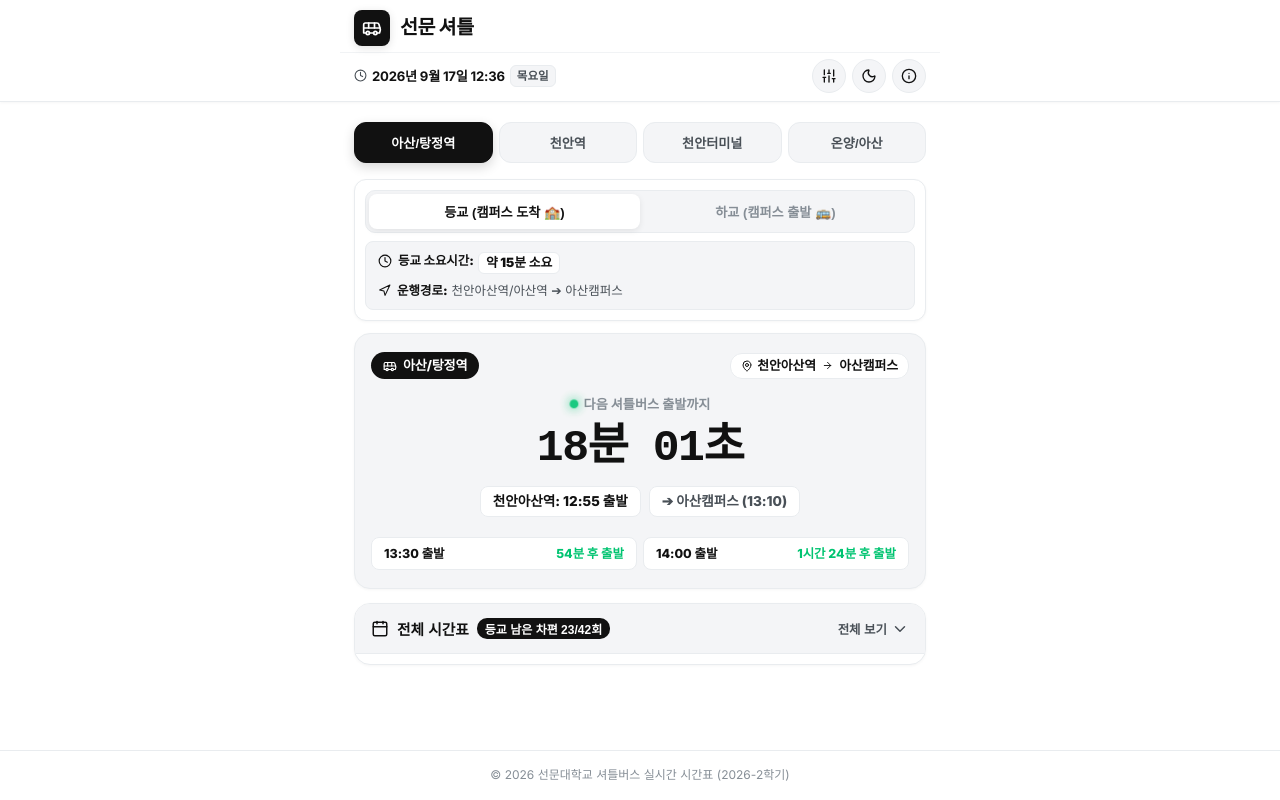
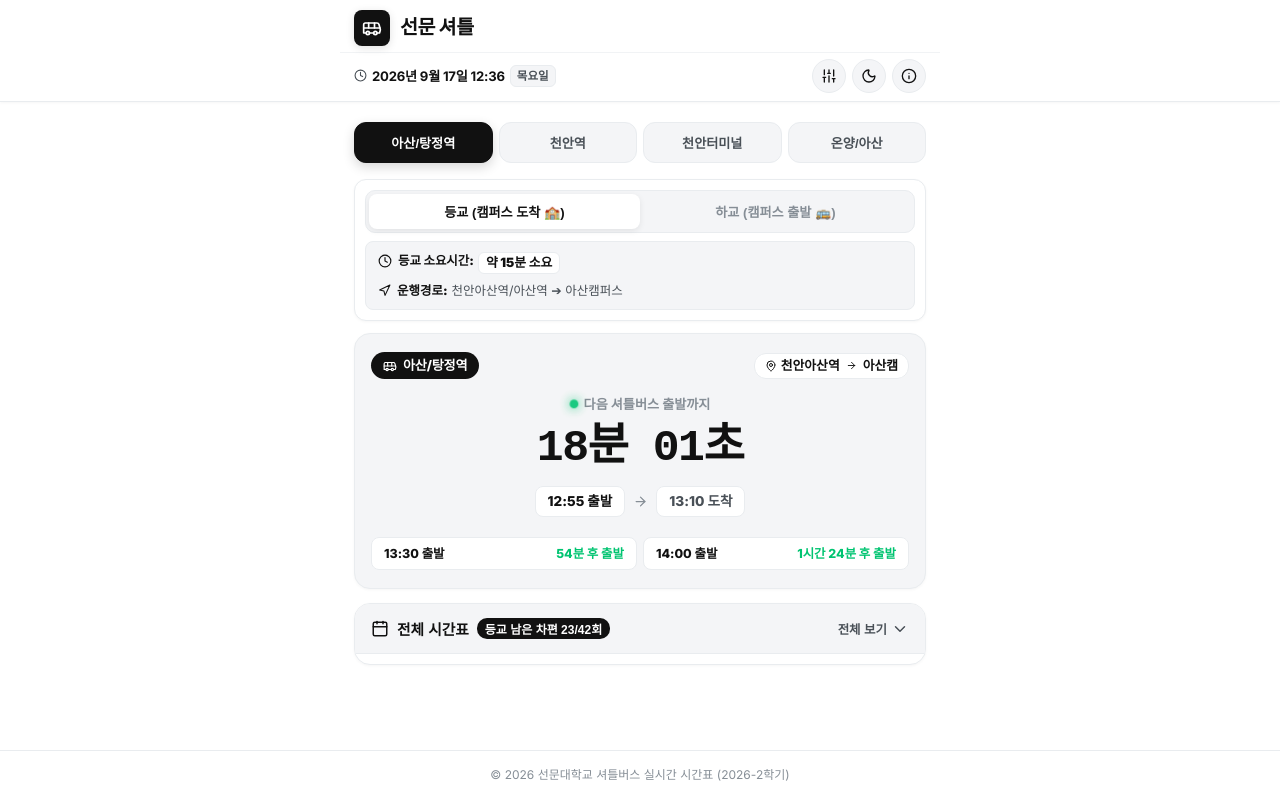
Before and after one commit to totk0626/sunmoon-shuttle, a React (Vite) app: page / in a window 1280 px wide. Built offline with nearby package versions, Linux system fonts and the light colour scheme.

Commit message:
Simplify widget time display: show HH:MM 출발 → HH:MM 도착, rename 아산캠퍼스 to 아산캠

```diff
--- a/src/components/NextShuttleCard.jsx
+++ b/src/components/NextShuttleCard.jsx
@@ -94,15 +94,18 @@
               {formatSecsToMinSec(secCountdown)}
             </div>
 
-            {/* Time Info Badges */}
+            {/* Time Info Row: 출발 → 도착 */}
             <div className="widget-time-badges-row">
               <div className="badge-time-box">
-                {nextBus.depLocation}: {nextBus.depTimeStr} 출발
+                {nextBus.depTimeStr} 출발
               </div>
               {nextBus.destTimeStr && (
-                <div className="badge-dest-box">
-                  ➔ {nextBus.destLocation} ({nextBus.destTimeStr})
-                </div>
+                <>
+                  <ArrowRight size={15} style={{ color: 'var(--text-muted)', flexShrink: 0 }} />
+                  <div className="badge-dest-box">
+                    {nextBus.destTimeStr} 도착
+                  </div>
+                </>
               )}
             </div>
 
--- a/src/utils/timeUtils.js
+++ b/src/utils/timeUtils.js
@@ -75,9 +75,9 @@
 
   validTrips.forEach(item => {
     let depTimeStr = null;
-    let depLocation = '아산캠퍼스';
+    let depLocation = '아산캠';
     let destTimeStr = null;
-    let destLocation = '아산캠퍼스';
+    let destLocation = '아산캠';
 
     if (directionFilter === 'to_school') {
       // 등교 (캠퍼스행): 출발지는 역/터미널 출발 시각
@@ -89,12 +89,12 @@
         depLocation = route.stops[1]?.name.replace(' 출발', '') || '역/터미널';
       }
       destTimeStr = item.campusArr;
-      destLocation = '아산캠퍼스';
+      destLocation = '아산캠';
     } else {
       // 하교 (캠퍼스 출발): 출발지는 아산캠퍼스 출발 시각
       depTimeStr = item.campusDep;
       const isHall = depTimeStr && isStudentCouncilTime(depTimeStr);
-      depLocation = '아산캠퍼스';
+      depLocation = '아산캠';
 
       destTimeStr = item.asanDep || item.cheonanDep || item.terminalDep || item.onyangDep || item.campusArr;
       destLocation = route.stops[1]?.name.replace(' 출발', '') || '역/터미널';
```
